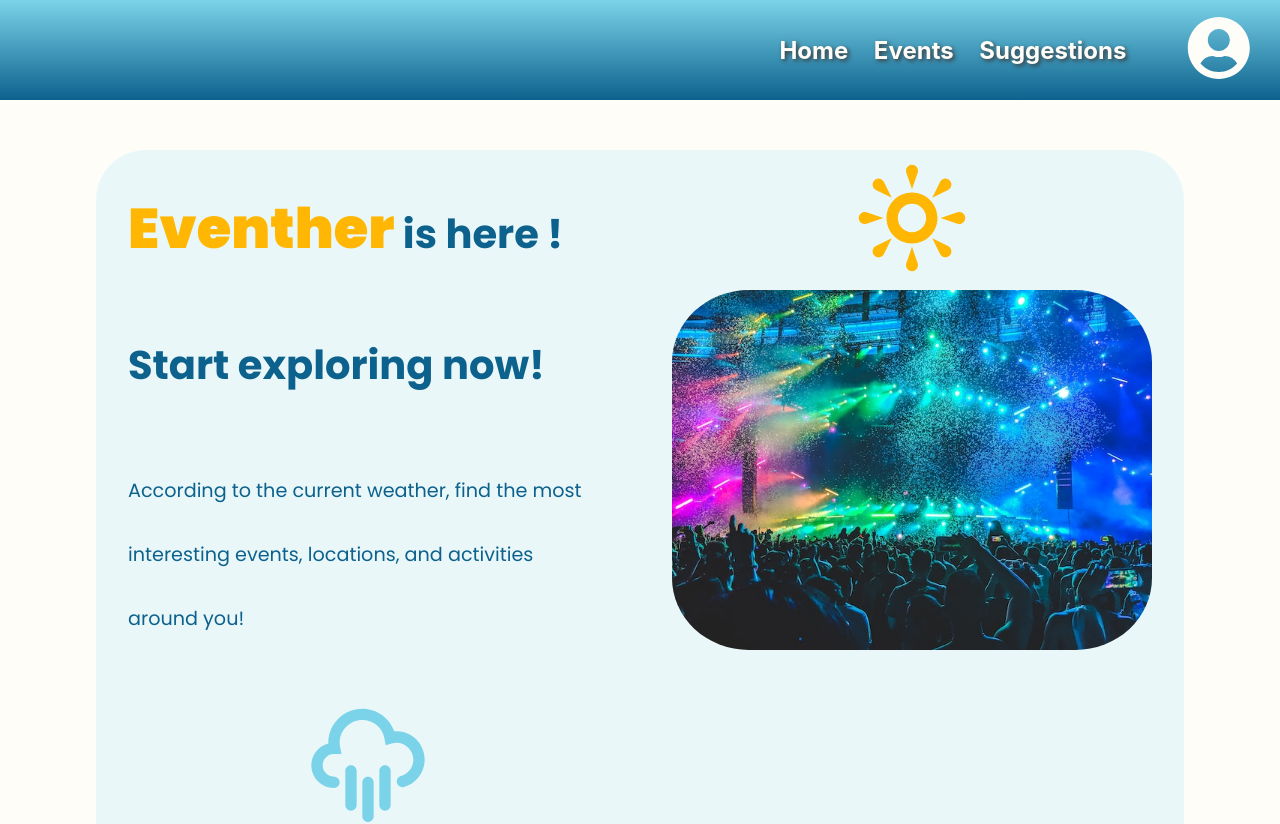
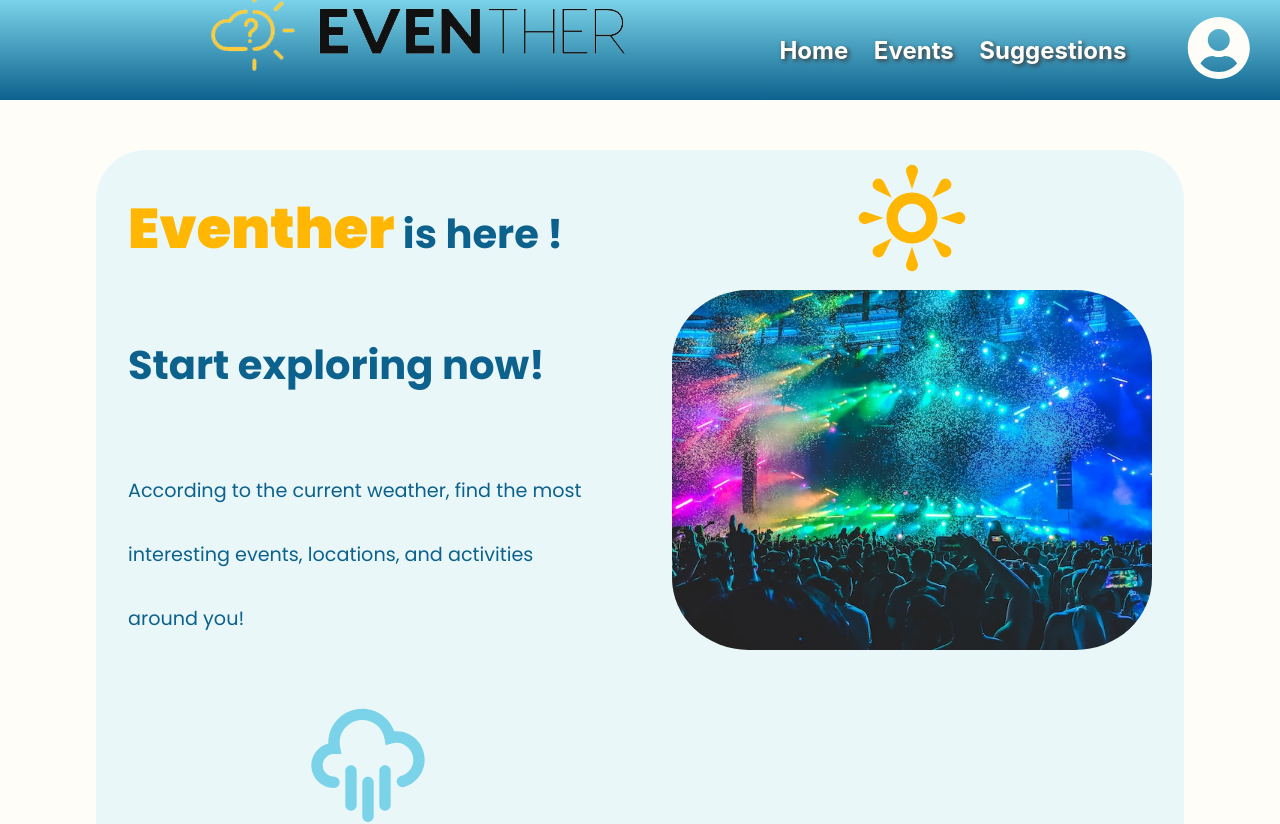
Before and after one commit to Eventher/eventher-weather-app, a React (Vite) app in the folder frontend/: page / in a window 1280 px wide. Shown: the top 824 px of the page. Built offline with nearby package versions, Linux system fonts and the light colour scheme; no server answers.

Commit message:
added the logo

```diff
--- a/frontend/src/components/header/NavLinks.jsx
+++ b/frontend/src/components/header/NavLinks.jsx
@@ -7,6 +7,7 @@ import { Link } from "react-router-dom";
 import SignLogInBar from "./SignLogInBar";
 import NavbarContext from "../../contexts/NavbarContext";
 import styles from "./Navbar.module.css";
+import eventherLogo from "../../assets/Eventher.png";
 
 function NavLinks() {
   const [openUser, setOpenUser] = useContext(NavbarContext);
@@ -28,6 +29,7 @@ function NavLinks() {
   return (
     <nav>
       <ul className={styles.MainNavbar}>
+        <img src={eventherLogo} alt="Logo" className="logo" />
         <li className={styles.NavItem}>
           <Link to="/home">Home</Link>
         </li>
```
Also changed, not shown: frontend/src/assets/Eventher.png (added).
